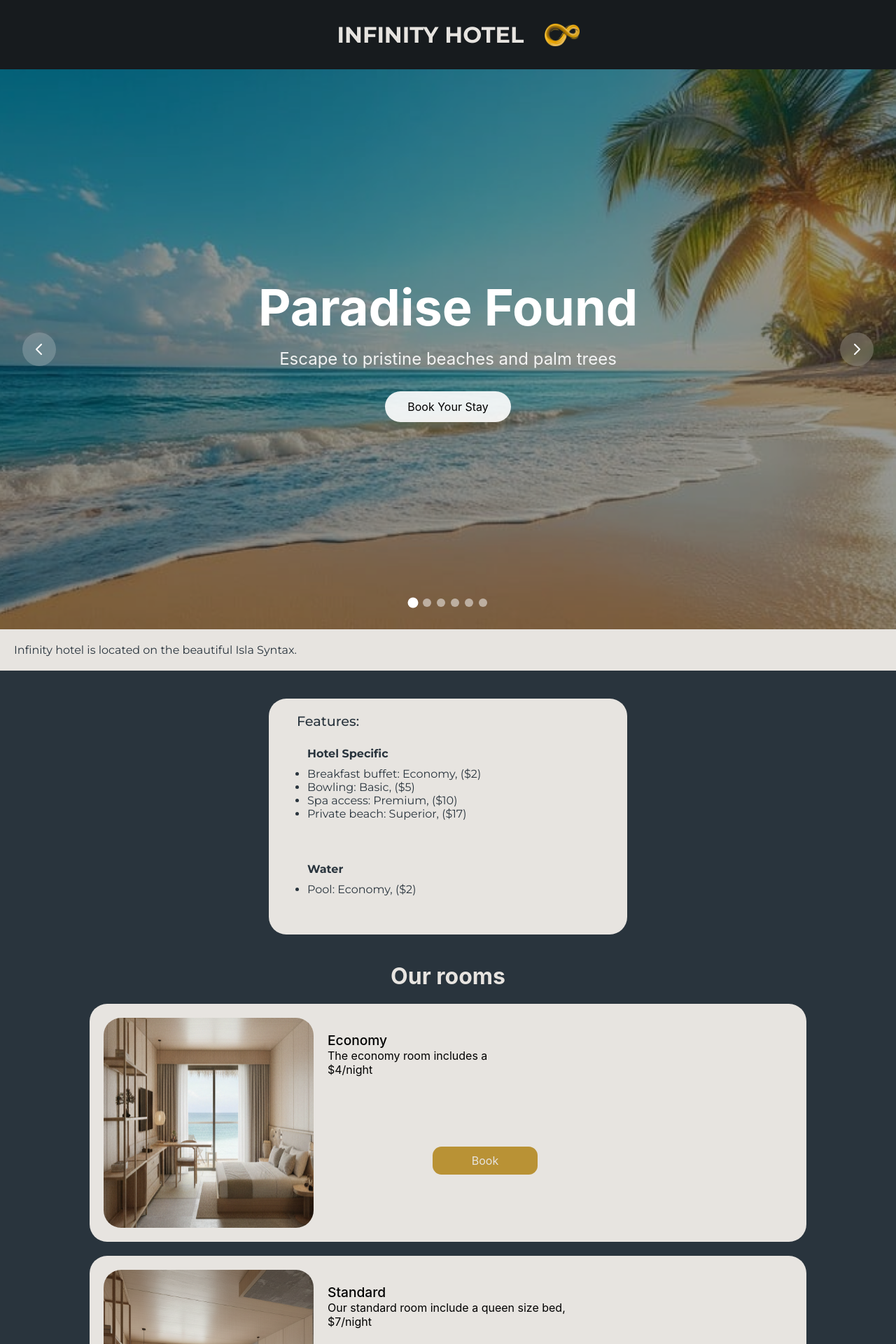
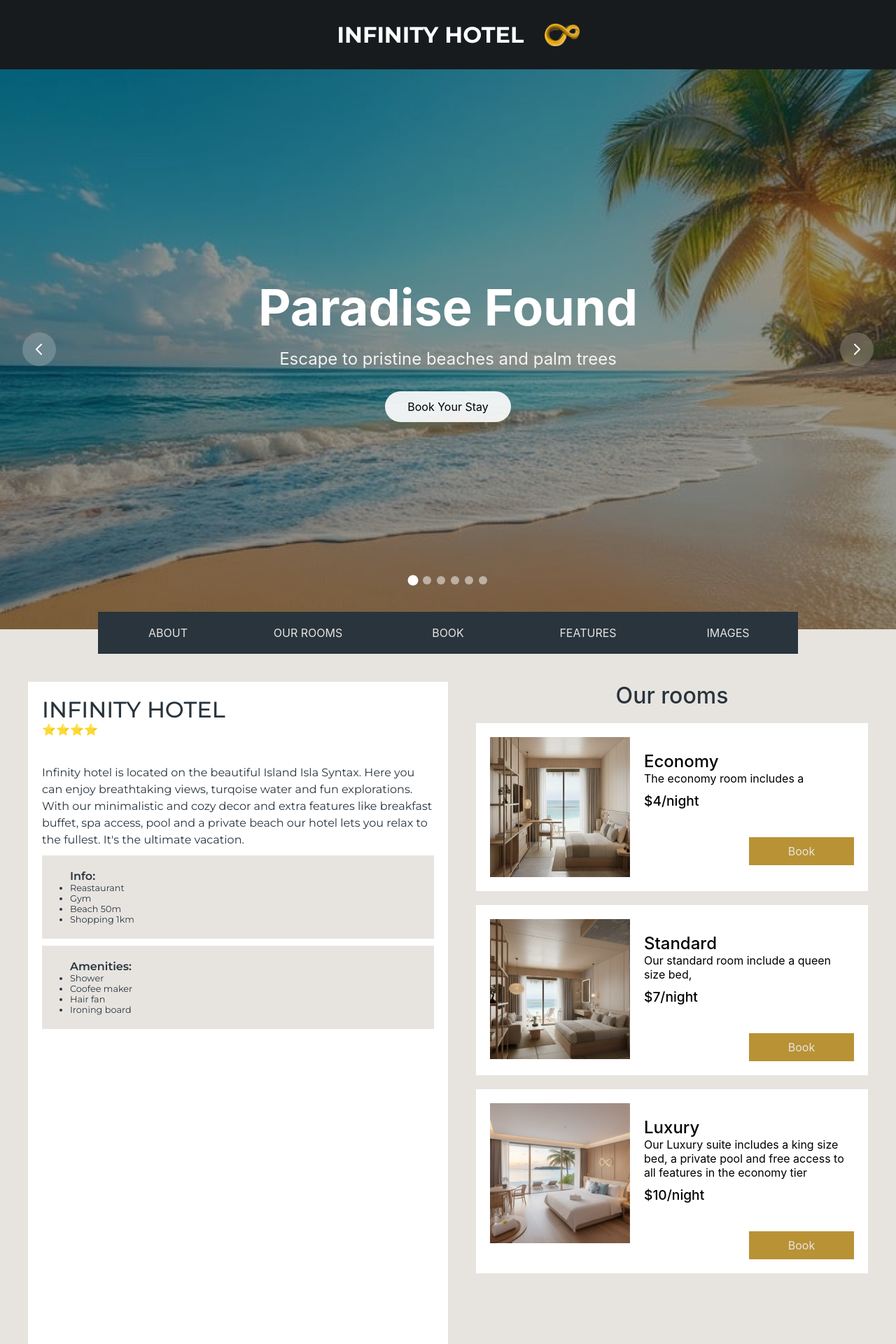
Before and after one commit to Patricia-LF/yrgopelag, a PHP site: page / in a window 1280 px wide. Shown: the top 1920 px of the page at 70% size. Run offline with PHP 8.4, Linux system fonts and the light colour scheme; data comes from the database, SQL or seed files in the repository; data that the repository does not hold is empty.

Commit message:
updated css

```diff
--- a/booking-page.css
+++ b/booking-page.css
@@ -1,6 +1,6 @@
 form {
     background: var(--box-color);
-    color: var(--background-color);
+    color: var(--font-color);
     margin: 20px;
     padding: 10px;
     width: 50%;
@@ -11,7 +11,7 @@ form h2 {
     font-size: 1.5rem;
     font-weight: 600;
     font-family: var(--font-base);
-    color: var(--background-color);
+    color: var(--font-color);
     text-align: center;
     margin-bottom: 10px;
 }
@@ -110,7 +110,7 @@ input {
     font-size: 1.5rem;
     font-weight: 500;
     font-family: var(--font-base);
-    color: var(--background-color);
+    color: var(--font-color);
     margin: 20px;
     display: flex;
     justify-content: flex-end;
@@ -136,6 +136,7 @@ input {
 .code-button:hover {
     box-shadow: 0px 0px 20px var(--buttons);
     transform: scale(1.1);
+    transition: 0.3s ease;
 }
 
 .buy-button {
@@ -158,6 +159,7 @@ input {
 .buy-button:hover {
     box-shadow: 0px 0px 20px var(--buttons);
     transform: scale(1.1);
+    transition: 0.3s ease;
 }
 
 .feature-category {
@@ -168,7 +170,7 @@ input {
 
     .feature-category h4 {
         margin: 0 0 10px 0;
-        color: var(--background-color);
+        color: var(--font-color);
         text-transform: capitalize;
     }
 
--- a/index.php
+++ b/index.php
@@ -35,11 +35,42 @@ foreach ($features as $feature) {
     <!-- Slides kommer att genereras av JavaScript -->
 </div>
 
-<article class="about-container">
-    <p>Infinity hotel is located on the beautiful Isla Syntax. </p>
+<div class="nav-bar">
+    <a href="#about-container" class="navbar-button">About</a>
+    <a href="#rooms" class="navbar-button">Our rooms</a>
+    <a href="booking-page.php" class="navbar-button">Book</a>
+    <a href="#features-container" class="navbar-button">Features</a>
+    <a href="#images" class="navbar-button">Images</a>
+</div>
+
+<div class="about-rooms-container">
+    <div class="about-features-container">
+        <article class="about-container" id="about-container">
+            <h1>Infinity hotel</h1>
+            <div>⭐⭐⭐⭐</div>
+            <p>Infinity hotel is located on the beautiful Island Isla Syntax. Here you can enjoy breathtaking views, turqoise water and fun explorations. With our minimalistic and cozy decor and extra features like breakfast buffet, spa access, pool and a private beach our hotel lets you relax to the fullest. It's the ultimate vacation. </p>
+            <div class="info">
+                <h2>Info:</h2>
+                <ul>
+                    <li>Reastaurant</li>
+                    <li>Gym</li>
+                    <li>Beach 50m</li>
+                    <li>Shopping 1km</li>
+                </ul>
+            </div>
+            <div class="amenities">
+                <h2>Amenities:</h2>
+                <ul>
+                    <li>Shower</li>
+                    <li>Coofee maker</li>
+                    <li>Hair fan</li>
+                    <li>Ironing board</li>
+                </ul>
+            </div>
         </article>
 
-<article class="features-container">
+        <section class="features-img-container">
+            <article class="features-container" id="features-container">
                 <p>Features:</p>
                 <?php foreach ($featuresByActivity as $activity => $activityFeatures): ?>
                     <div class="feature-category">
@@ -56,7 +87,18 @@ foreach ($features as $feature) {
                 <?php endforeach; ?>
             </article>
 
-<section class="rooms">
+            <article class="images" id="images">
+                <img src="images/unnamed (3).jpg" alt="spa">
+                <img src="images/Gemini_Generated_Image_chpf31chpf31chpf(3).png" alt="spa">
+                <img src="images/unnamed (4).jpg" alt="private beach">
+                <img src="images/Beach22.jpg" alt="private beach">
+                <img src="images/pool.jpg" alt="pool">
+                <img src="images/unnamed (1).jpg" alt="breakfast buffet">
+            </article>
+        </section>
+    </div>
+
+    <section class="rooms" id="rooms">
         <h2>Our rooms</h2>
         <article class="room-container">
             <div class="room-about">
@@ -104,6 +146,7 @@ foreach ($features as $feature) {
             </div>
         </article>
     </section>
+</div>
 
 <?php
 require __DIR__ . '/footer.php';
--- a/style.css
+++ b/style.css
@@ -1,6 +1,8 @@
 :root {
-    --background-color: #29343D;
-    --box-color: #E7E4E0;
+    --background-color:#e7e4e0;
+    --box-color: #fff;
+    --nav-color: #f5f3ee;
+    --font-color: #29343D;
     --buttons: #B99235;
     --font-base: "Montserrat", sans-serif;
 }
@@ -15,6 +17,10 @@ body {
     font-family: -apple-system, BlinkMacSystemFont, 'Segoe UI', Roboto, Oxygen, Ubuntu, Cantarell, sans-serif;
     overflow-x: hidden;
     background-color: var(--background-color);
+}
+
+html {
+  scroll-behavior: smooth;
 }
 
 .carousel-container {
@@ -137,7 +143,7 @@ body {
 
 .dot-indicators {
     position: absolute;
-    bottom: 2rem;
+    bottom: 4rem;
     left: 0;
     right: 0;
     z-index: 10;
@@ -186,98 +192,137 @@ body {
     }
 }
 
+.nav-bar {
+    position: relative;
+    z-index: 3;
+    display: flex;
+    flex-direction: row;
+    justify-content: center;
+    z-index: 1;
+    margin-top: -25px;
+    }
+
+.navbar-button {
+    display: flex;
+    justify-content: center;
+    align-items: center;
+    background: var(--font-color);
+    padding: 11px var(--space-32) 13px;
+    font-size: 1rem;
+    text-decoration: none;
+    color: var(--background-color);
+    height: 60px;
+    width: 200px;
+    text-transform: uppercase;
+}
+
+.navbar-button:hover {
+    background: #171B1E;
+}
+
+.about-rooms-container {
+    display: flex;
+    margin: 40px;
+    gap: 20px;
+}
+
+.about-features-container {
+    width: 50%;
+    background: var(--box-color);
+    padding: 20px;
+    /* height: 80%; */
+}
+
 .about-container {
-    background-color: var(--box-color);
-    color: var(--background-color);
+    color: var(--font-color);
     font-family: var(--font-base);
-    padding: 20px;
+    /* padding: 20px; */
+    height: 1000px;
+}
+
+.about-container h1 {
+    color: var(--font-color);
+    font-size: 2rem;
+    font-weight: 500;
+    text-transform: uppercase;
+}
+
+.about-container p {
+    margin-top: 40px;
+    font-size: 1rem;
+    font-weight: 400;
+    line-height: 1.5rem;
+}
+
+.info, .amenities {
+    padding: 20px 40px;
+    margin-top: 10px;
+    background: var(--background-color);
+}
+
+.info h2, .amenities h2 {
+    font-size: 1rem;
+    font-weight: 600;
+}
+
+.info li, .amenities li {
+    font-size: 0.8rem;
 }
 
 .features-container {
-    background-color: var(--box-color);
-    color: var(--background-color);
+    background-color: var(--background-color);
+    color: var(--font-color);
     font-family: var(--font-base);
-    border-radius: 25px;
-    width: 40%;
+    /* border-radius: 25px; */
+    /* width: 40%; */
     display: flex;
     flex-direction: column;
     justify-self: center;
     padding: 20px 40px;
-    margin: 40px;
+    /* margin: 40px; */
     flex-direction: column;
     gap: 10px;
 }
 
 .features-container p {
-    color: var(--background-color);
+    color: var(--font-color);
     font-size: 1.2rem;
     font-weight: 500;
 }
 
-.booking-dates {
+.features-img-container {
     display: flex;
-    justify-content: center;
-    width: 60%;
-    padding: 10px;
-    background: var(--box-color);
-    border-radius: 25px;
-    margin: 20px;
-    justify-self: center;
+    flex-direction: column;
+    align-items: center;
 }
 
-.booking-dates p {
-    padding: 5px;
-    display: flex;
-    flex-direction: column;
-    font-size: 1.2rem;
+.images {
+    display: grid;
+    grid-template-columns: repeat(3, 1fr);
+    gap: 10px;
+    margin: 20px;
 }
 
-.booking-dates img {
-    height: 50px;
-    width: 150px;
-    display: flex;
-    align-self: center;
+.images img {
     aspect-ratio: 1/1;
-    padding: 20px;
-    border-radius: 25px;
-}
-
-.check-in, .check-out-date {
-    display: flex;
-    gap: 10px;
-    align-items: center;
-    cursor: pointer;
-    border: none;
-    background: var(--box-color);
-}
-
-.check-in-date p, .check-out-date p {
-    font-size: 1rem;
-    font-weight: 300;
-}
-
-.check-in-date img, .check-out-date img {
-    height: 20px;
-    width: 20px;
-    padding: 0px;
-    border-radius: 0;
-}
-
-.check-in-date img:hover, .check-out-date img:hover {
-    box-shadow: 0px 0px 10px var(--buttons);
-    transform: scale(1.1);
+    height: 200px;
 }
 
 section.rooms h2 {
     text-align: center;
-    color: var(--box-color);
+    color: var(--font-color);
     font-size: 2rem;
+    font-weight: 500;
+}
+
+.rooms {
+    width: 50%;
 }
 
 .room-container {
     background: var(--box-color);
-    border-radius: 25px;
-    width: 80%;
+    /* border-radius: 25px; */
+    /* width: 80%; */
     display: flex;
     /* flex-direction: column; */
     margin: 20px;
@@ -289,8 +334,8 @@ section.rooms h2 {
 
 .room-container img {
     aspect-ratio: 1/1;
-    width: 300px;
-    border-radius: 25px;
+    height: 200px;
+    /* border-radius: 25px; */
 }
 
 .room-about {
@@ -298,20 +343,20 @@ section.rooms h2 {
     justify-self: center;
     /* padding: 20px; */
     justify-content: flex-start;
-    gap: 40px;
+    gap: 20px;
 }
 
 .room-info {
     display: flex;
     flex-direction: column;
-    gap: 100px;
+    gap: 40px;
     text-align: left;
     /* justify-content: space-between; */
 }
 
 .room-type1 {
     padding-top: 20px;
-    font-size: 1.2rem;
+    font-size: 1.5rem;
     font-weight: 500;
 }
 
@@ -321,18 +366,19 @@ section.rooms h2 {
 }
 
 .room-price {
-    font-size: 1rem;
-    font-weight: 400;
+    font-size: 1.2rem;
+    font-weight: 500;
+    margin-top: 10px;
 }
 
 .room-button {
     display: flex;
     justify-content: center;
     background: var(--buttons);
-    color: var(--box-color);
+    color: var(--background-color);
     padding: 10px;
     border: none;
-    border-radius: 0.8rem;
+    /* border-radius: 0.8rem; */
     font-size: 1rem;
     text-decoration: none;
     margin: 0px 0px 0px 150px;
```
Also changed, not shown: images/Beach22.jpg (added), images/Gemini_Generated_Image_bjqnf3bjqnf3bjqn.png (added), images/pool.jpg (added), images/unnamed (1).jpg (added), images/unnamed (3).jpg (added), images/unnamed (4).jpg (added). Lines whose indentation alone changed are shown as unchanged.
